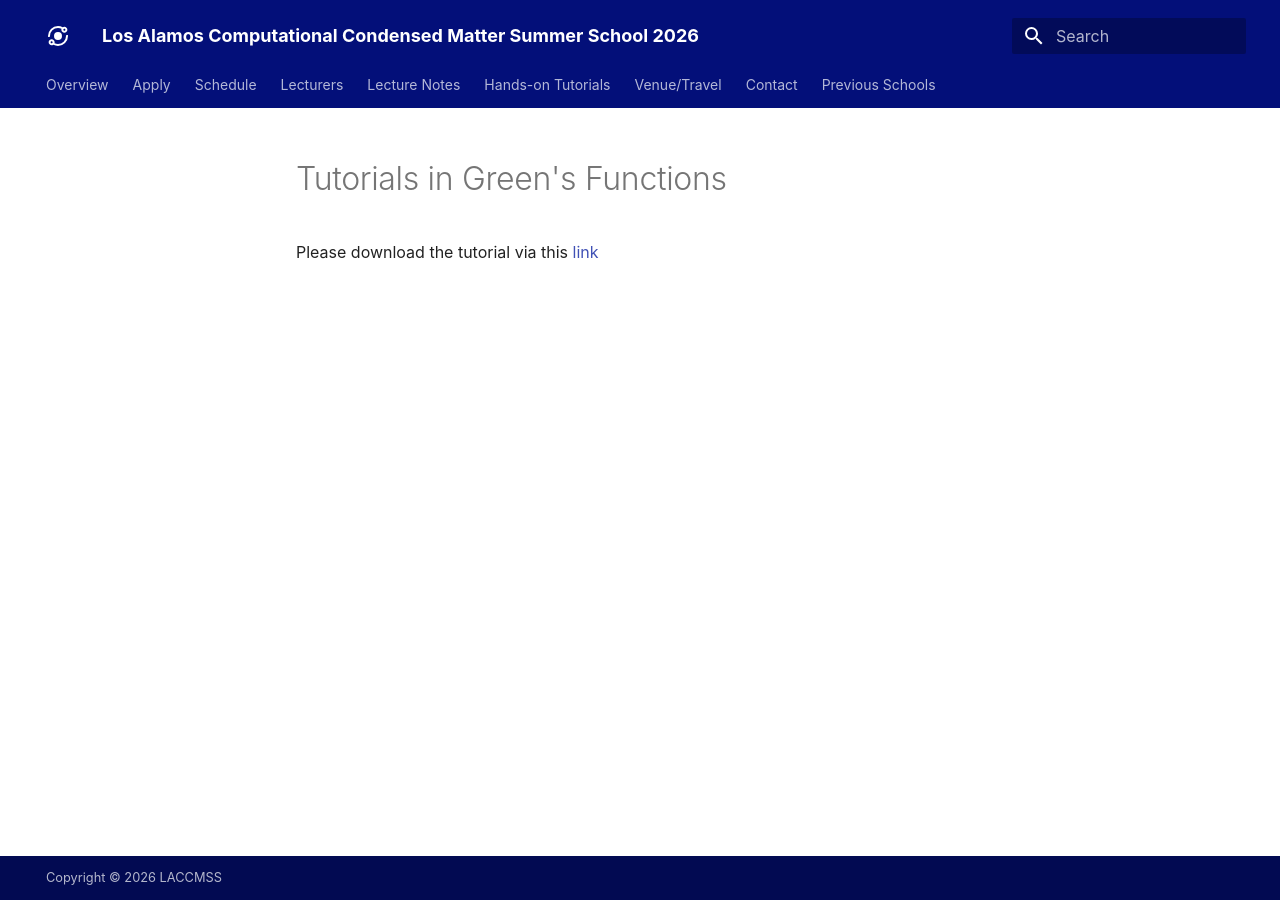
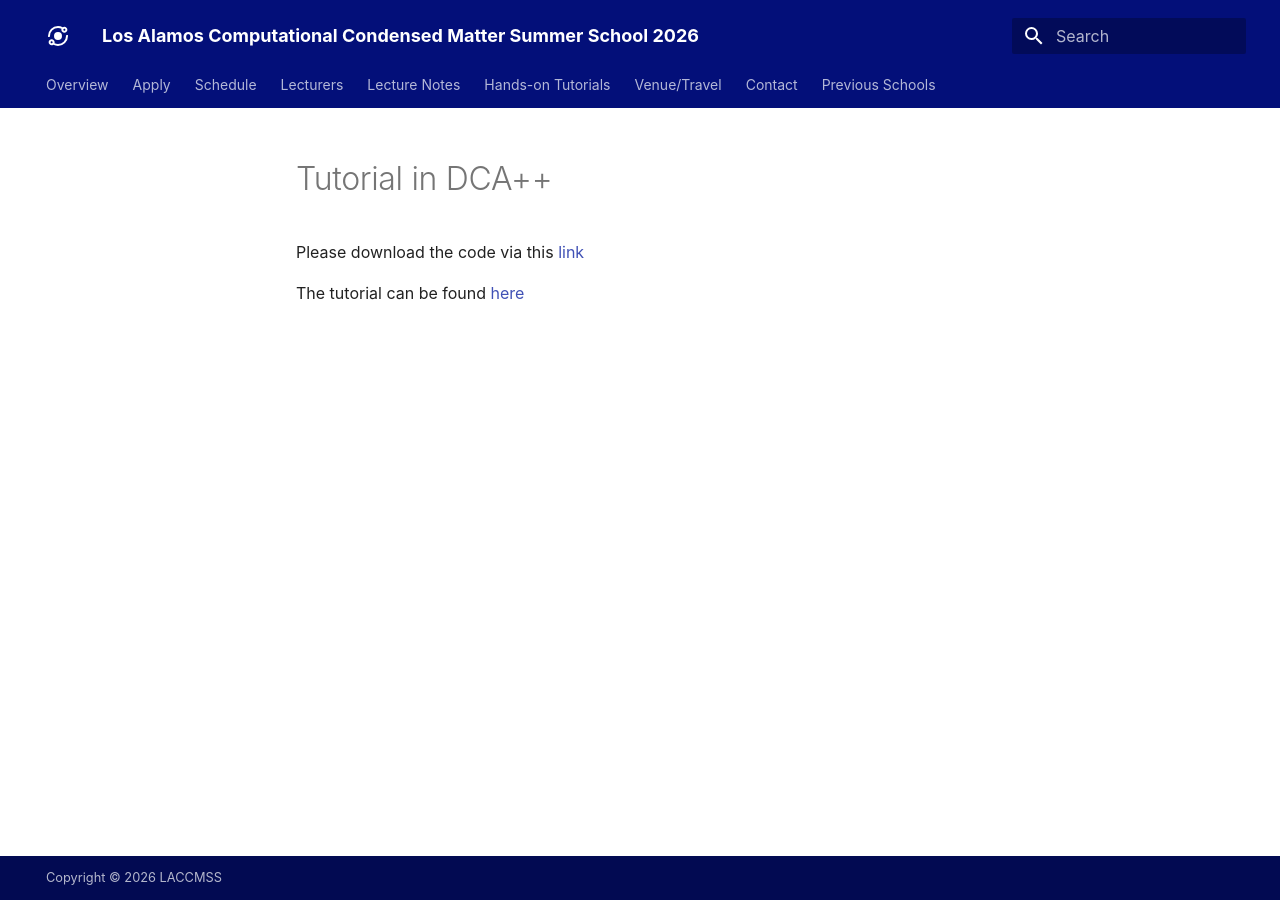
Before and after one commit to LACCMSS/2026, an MkDocs documentation site: the page built from docs/dca.md, in a window 1280 px wide. Built offline with MkDocs 1.6.1 and Material for MkDocs 9.7.7, drawn with Linux system fonts in a browser that asks for light colours; some web fonts are replaced.

Commit message:
Update dca.md

```diff
--- a/docs/dca.md
+++ b/docs/dca.md
@@ -1,7 +1,9 @@
 ---
-title: GF
+title: DCA++
 ---
 
-# Tutorials in Green's Functions
+# Tutorial in DCA++
 
-Please download the tutorial via this [link](assets/Tutorials/1_GreensFunctions.ipynb)
+Please download the code via this [link](https://github.com/CompFUSE/DCA)
+
+The tutorial can be found [here](https://github.com/CompFUSE/DCA/tree/master/tutorials/tc)
```
